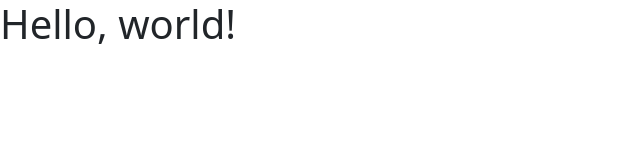
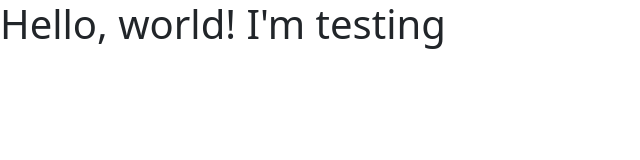
Before and after one commit to YCRita/codespace_induction_test, a plain HTML site: page index.html in a window 1280 px wide. Shown: the whole page, without its empty margins (0-640 px from the left). Drawn offline with nearby package versions, Linux system fonts and the light colour scheme.

Commit message:
bootstrap test
editing display sentence

```diff
--- a/index.html
+++ b/index.html
@@ -7,7 +7,7 @@
     <link href="https://cdn.jsdelivr.net/npm/bootstrap@5.2.3/dist/css/bootstrap.min.css" rel="stylesheet" integrity="sha384-rbsA2VBKQhggwzxH7pPCaAqO46MgnOM80zW1RWuH61DGLwZJEdK2Kadq2F9CUG65" crossorigin="anonymous">
   </head>
   <body>
-    <h1>Hello, world!</h1>
+    <h1>Hello, world! I'm testing</h1>
     <script src="https://cdn.jsdelivr.net/npm/bootstrap@5.2.3/dist/js/bootstrap.bundle.min.js" integrity="sha384-kenU1KFdBIe4zVF0s0G1M5b4hcpxyD9F7jL+jjXkk+Q2h455rYXK/7HAuoJl+0I4" crossorigin="anonymous"></script>
   </body>
 </html>
```
